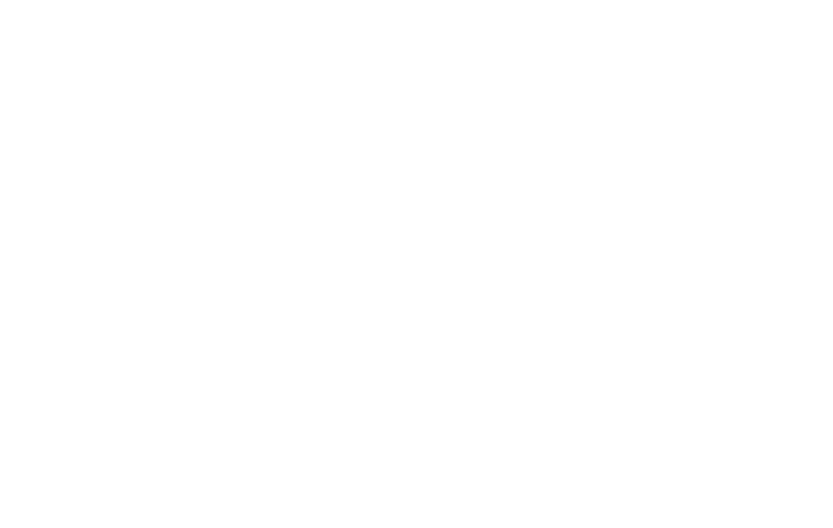
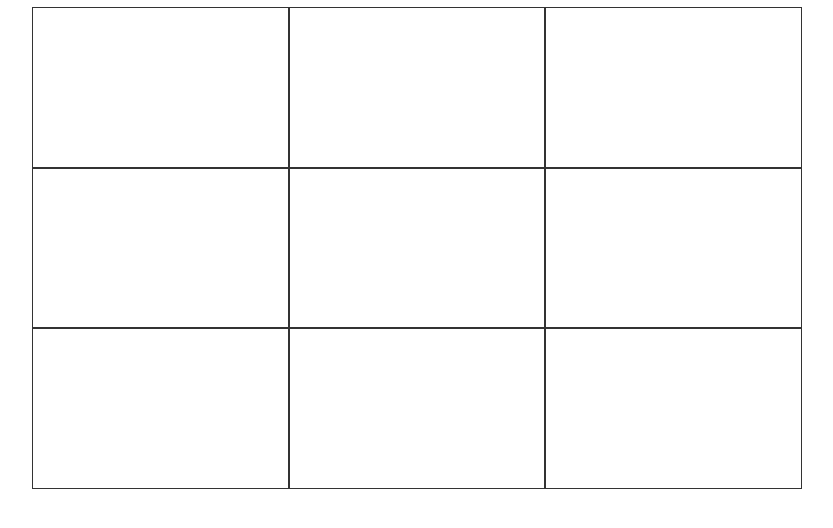
Before and after one commit to Sisyphus6ix/Tic-Tac-Toe, a plain HTML site: page index.html in a window 1280 px wide. Shown: the whole page, without its empty margins (223-1056 px from the left). Drawn offline with Linux system fonts and the light colour scheme.

Commit message:
Created board

```diff
--- a/app.js
+++ b/app.js
@@ -0,0 +1,27 @@
+const squares = document.getElementsByClassName('square')
+
+// Creating board
+const createBoard = {
+     gameBoard : ['O', 'X', 'O', 'X', 'O', 'X',
+     'O', 'X', 'O' ]
+    }
+
+const player = (name, selection) => {
+    const message = () => `${name} has chosen ${selection}`
+    return { name, selection, message }
+}
+
+const me = player('Ryan', 'X')
+console.log(me.message())
+
+let game = createBoard.gameBoard
+console.table(game)
+
+// for (let i = 0; i < game.length; i++){
+//     let squares = document.createElement('div')
+//     squares.appendChild(game[i])
+// }
+
+// for (spot of game){
+//     squares.appendChild(spot)
+// }
--- a/index.html
+++ b/index.html
@@ -5,9 +5,22 @@
     <meta http-equiv="X-UA-Compatible" content="IE=edge">
     <meta name="viewport" content="width=device-width, initial-scale=1.0">
     <link rel="stylesheet" href="style.css">
-    <title>Document</title>
+    <title>Tic-Tac-Toe</title>
 </head>
 <body>
-    <script src="app.js"></script>
+    <div id="main">
+        <div id="board">
+            <div class="square" index="0"></div>
+            <div class="square" index="1"></div>
+            <div class="square" index="2"></div>
+            <div class="square" index="3"></div>
+            <div class="square" index="4"></div>
+            <div class="square" index="5"></div>
+            <div class="square" index="6"></div>
+            <div class="square" index="7"></div>
+            <div class="square" index="8"></div>
+        </div>
+    </div>
+        <script src="app.js"></script>
 </body>
 </html>
--- a/style.css
+++ b/style.css
@@ -0,0 +1,14 @@
+#board {
+    display: flex;
+    margin-left: auto;
+    margin-right: auto;
+    width: 60vw;
+    height: 60vh;
+    display: grid;
+    grid-template-columns: repeat(3, 1fr);
+}
+
+.square {
+    box-shadow: 0 0 0 1px #333333;
+    cursor: pointer;
+}
```
Also changed, not shown: 1 other file.
